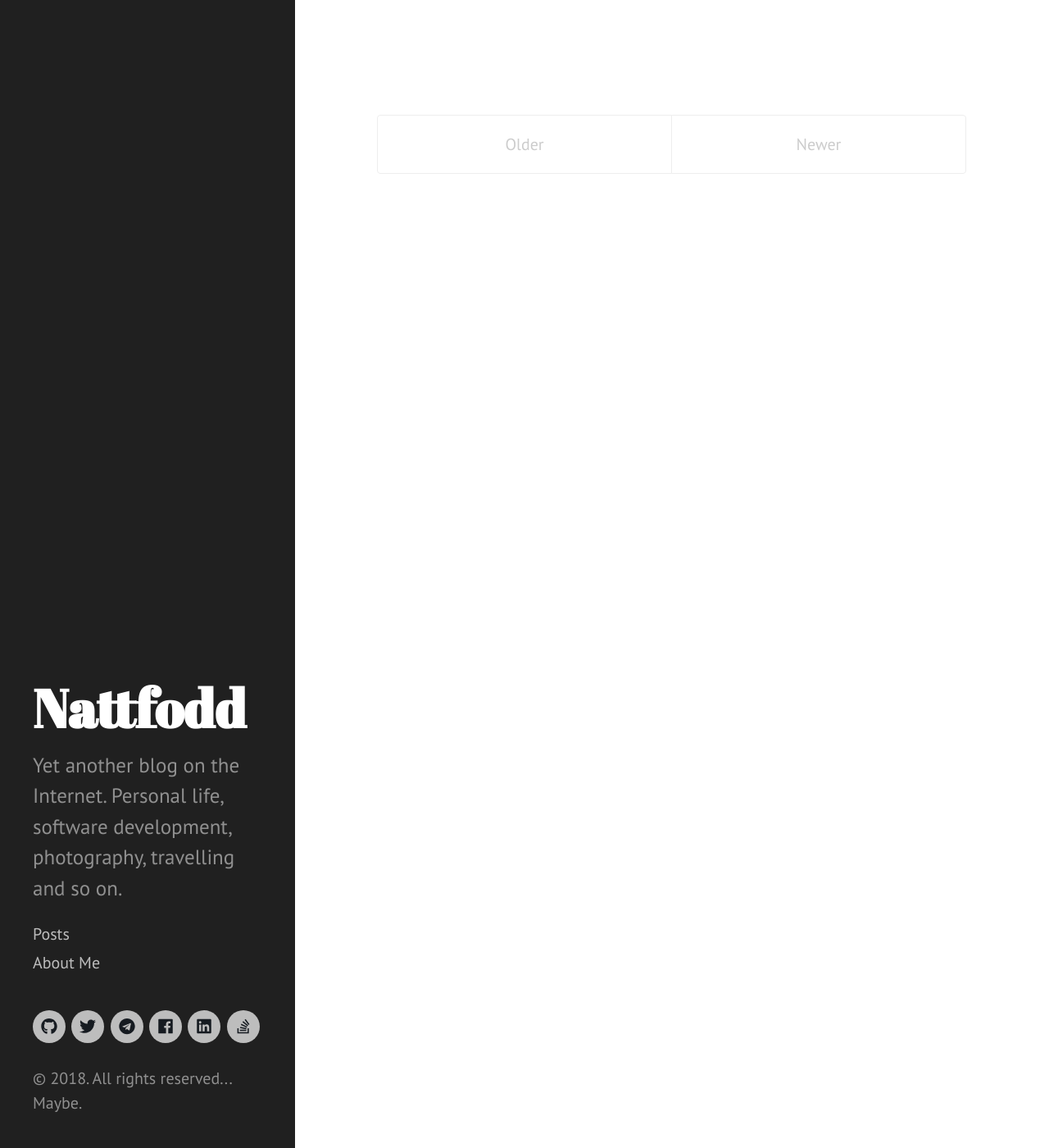
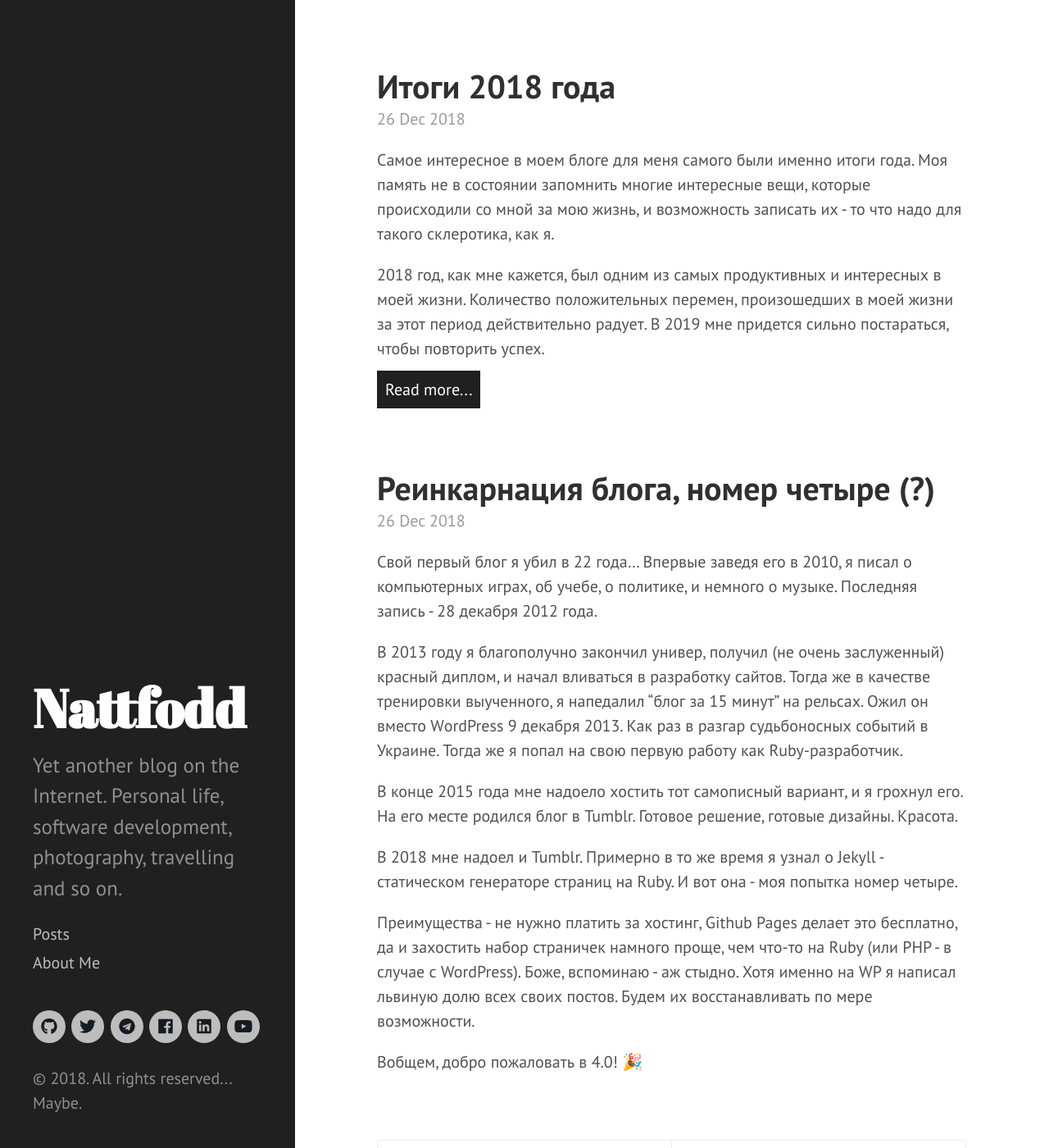
Before and after one commit to nattfodd/life, a Jekyll site: the page built from index.html, in a window 1280 px wide and 1400 px high. Shown: the whole window at 82% size. Built offline with Jekyll 4.4.1, drawn with Linux system fonts in a browser that asks for light colours; nearby versions of some CDN libraries; Markdown is read by kramdown in place of the engine named in the settings; the list of posts is cut into pages by our own code.

Commit message:
Couple of posts

```diff
--- a/_config.yml
+++ b/_config.yml
@@ -16,7 +16,10 @@ author:
   name:           'Aleksey Kuznietsov'
   url:            https://twitter.com/nattf0dd
 
-paginate:         10
+paginate:          10
+
+excerpt:           'Read more...'
+excerpt_separator: <!--more-->
 
 # Custom vars
 social:
@@ -27,3 +30,4 @@ social:
   linkedin:         https://www.linkedin.com/in/oleksii-kuznietsov-42655487/
   telegram:         https://telegram.me/nattf0dd
   cv:               https://docs.google.com/document/d/1HOAfsZZ5_wCHcCxRnaZPuxT571eIPcjKmB1y34tMkZU
+  youtube:          https://www.youtube.com/channel/UC_u_udKTu0vjncd8N3VPT-w?view_as=subscriber
--- a/_includes/sidebar.html
+++ b/_includes/sidebar.html
@@ -43,7 +43,7 @@
           <a href="{{ site.social.linkedin }}" target='_blank' class="socials-item-link"><i class="fab fa-linkedin"></i></a>
         </li>
         <li class="socials-item">
-          <a href="{{ site.social.stackoverflow }}" target='_blank' class="socials-item-link"><i class="fab fa-stack-overflow"></i></a>
+          <a href="{{ site.social.youtube }}" target='_blank' class="socials-item-link"><i class="fab fa-youtube"></i></a>
         </li>
       </ul>
     </nav>
--- /dev/null
+++ b/_posts/2018-12-26-revival.md
@@ -0,0 +1,16 @@
+---
+layout: page
+title: Реинкарнация блога, номер четыре (?)
+---
+
+Свой первый блог я убил в 22 года... Впервые заведя его в 2010, я писал о компьютерных играх, об учебе, о политике, и немного о музыке. Последняя запись - 28 декабря 2012 года.
+
+В 2013 году я благополучно закончил универ, получил (не очень заслуженный) красный диплом, и начал вливаться в разработку сайтов. Тогда же в качестве тренировки выученного, я напедалил "блог за 15 минут" на рельсах. Ожил он вместо WоrdPrеss 9 декабря 2013. Как раз в разгар судьбоносных событий в Украине. Тогда же я попал на свою первую работу как Ruby-разработчик.
+
+В конце 2015 года мне надоело хостить тот самописный вариант, и я грохнул его. На его месте родился блог в Tumblr. Готовое решение, готовые дизайны. Красота.
+
+В 2018 мне надоел и Tumblr. Примерно в то же время я узнал о Jekyll - статическом генераторе страниц на Ruby. И вот она - моя попытка номер четыре.
+
+Преимущества - не нужно платить за хостинг, Github Pages делает это бесплатно, да и захостить набор страничек намного проще, чем что-то на Ruby (или PHP - в случае с WordPress). Боже, вспоминаю - аж стыдно. Хотя именно на WP я написал львиную долю всех своих постов. Будем их восстанавливать по мере возможности.
+
+Вобщем, добро пожаловать в 4.0! 🎉
--- /dev/null
+++ b/_posts/2018-12-26-year-summary.md
@@ -0,0 +1,87 @@
+---
+layout: page
+title: Итоги 2018 года
+---
+
+Самое интересное в моем блоге для меня самого были именно итоги года. Моя память не в состоянии запомнить многие интересные вещи, которые происходили со мной за мою жизнь, и возможность записать их - то что надо для такого склеротика, как я.
+
+2018 год, как мне кажется, был одним из самых продуктивных и интересных в моей жизни. Количество положительных перемен, произошедших в моей жизни за этот период действительно радует. В 2019 мне придется сильно постараться, чтобы повторить успех.
+
+<!--more-->
+
+## Чем можно гордиться:
+
+### Фриланс
+
+Я начал карьеру на фрилансе, что позволило мне получить дополнительный опыт и неплохо подзаработать. Мое первое знакомство с фрилансом (Upwork) состоялось в начале 2016 года, когда я за смешные 6.25$ в час делал довольно интересный проект. Спустя пару месяцев заказчик куда-то пропал, и мой интерес к фрилансу подостыл.
+
+Придя в Х1, некоторое время в моей команде налаживались процессы, и все это время мне не хватало нагрузки. Я решил дать фрилансу второй шанс. В итоге я познакомился с первым клиентом, индусом. Ему нужно было немного отрефакторить его существующий проект на `Sinatra` и `DataMapper`. В сопроводительном письме я несколько приукрасил свои познания в обеих библиотеках, хотя на поверку все оказалось довольно легко. И мы продолжили сотрудничество, и продолжаем его по сей день уже в рамках нового проекта.
+
+Затем был американец, заплативший "изи-мани" за то, что я переписал существующую библиотечку с Go на Ruby. Работы было на пару часов, он остался очень доволен получившимся гемом, и мы так же продолжили успешное сотрудничество. Его проект - стартап, с соответствующим качеством кода и требованиями к срокам. Пришлось наступить себе на горло в попытках сделать хорошо. Опыт того, что бизнес - все, а код - ничто, успешно усвоен.
+
+Третим стал китаец из Гонконга. Все его проекты лежат в OpenSource. С ним у меня самый высокий рейт, но и задания у него одно сложнее другого. За последнее я до сих пор не могу с силами взяться.
+
+Резюмируюя:
+
+  * Попробовал несколько новых технологий
+  * 3 активных клиента, и еще несколько разовых заданий
+  * 3+ разных проекта
+  * Максимальный рейт - 30$ в час
+
+### Здоровье
+
+За прошедший год я немного поправил свое здоровье. Началось все с Димона - он уговорил меня взять абонемент в Тетру ради бани. И 2-3 раза в месяц мы ходим туда. Эффект от бани довольно ощутимый. Я перестал постоянно мерзнуть, и общее самочувствие на фоне моего постоянно воспаленного горла улучшилось.
+
+Затем, в офис Х1 ходит замечательный массажист Миша Воронин. С его "легкой" руки я не только стал меньше жаловаться на спину, но и начал заниматься на турнике. Я ни разу в жизни не делал брусья, а подтягивания ограничивались парой раз когда-то в далеком детстве. За полгода жму брусья больше 10 раз, и подтягиваюсь 7-8. Кому-то покажется ерундой, но для меня это большое дело.
+
+Летом, послушав лекцию Аси Казанцевой "Как спорт влияет на мозг", я вдохновился бегать - благо, на улице было лето и тепло. Поставил пару собственных рекордов. Как похолодало - забил, очень хочу вернуться к бегу. Мне понравилось 🙂
+
+### Путешествия
+
+По моим меркам, я неплохо попутешествовал. В мае МАУ открыли прямой рейс Харьков - Милан, и мы взяли билеты на него. 4 дня выходных на майские, северная Италия на поезде, новая камера, куча фоток и влог - я подсел на это дело.
+
+Летом я съездил в Одессу на RubyMeditation, в первую очередь чтобы побывать в новом городе.
+
+Затем был отпуск и путешествие по Бельгии и Нидерландам. Привезли оттуда много впечатлений и видосиков.
+
+И бонусом зашла командировка от моего проекта в Берлин на неделю. Хоть я почти ничего не успел там посмотреть - все таки на работу ездили, галочку напротив еще одной страны и города можно поставить.
+
+Итого:
+
+  * 4 новых страны: Италия, Бельгия, Нидерланды, Германия
+  * 13 новых городов: Бергамо, Милан, Верона, Венеция, Одесса, Брюссель, Брюгге, Антверпен, Делфт, Амстердам, Роттердам и Гаага
+
+### Мой первый раз
+
+Было много вещей, которые я делал первый раз в своей жизни.
+
+В частности, я впервые побывал на свадьбе - у своих друзей Саши и Иры. Да еще и свидетелем - большое вам спасибо за доверие! 🍺
+
+Новая камера (Sony A6000) и путешествия сподвигли меня снимать влоги, и теперь на моем [канале на YouTube](https://www.youtube.com/channel/UC_u_udKTu0vjncd8N3VPT-w?view_as=subscriber) их около 10 штук. Подписывайся, ставь лайки, вот это все!
+
+Никогда раньше я не играл в боулинг, а тут как прорвало. И летом Х1 в честь своего дня рождения отвез своих сотрудников поиграть в гольф.
+
+Позже мы так же компанией спавлялись на байдарках, пусть и в довольно лайтовом варианте, но тем не менее.
+
+И в первые разы можно так же засчитать первую командировку вообще, и за границу в частности. Очень интересный опыт.
+
+### Задокументированные достижения
+
+Я прошел очередной уровень английского языка и теперь у меня дома лежит сертификат об уровне B2. Растем дальше.
+К нему добавился еще сертификат от Красного Креста о прохождении инструктажа по первой помощи. Надеюсь, не пригодится, по знания полезные.
+
+### Прочее
+
+Посетил 10 конференций и митапов. Неплохо, но можно больше!
+
+### Что не очень хорошо
+
+* Возраст берет свое, неожиданно для меня облысели виски 😱
+* Несмотря на попытки заниматься спортом, задница все еще толстая, и нет нет да приходится втягивать живот ☹️
+* Капиталка двигателя в машине обошлась в копеечку, да еще и 2 месяца я ждал окончания ремонта 💰🚗
+
+# Итоги
+
+Не в последнюю очередь все упомянутые выше вещи стали возможны благодаря тому, что я составил грубый план на год в его самом начале. Так было проще выставлять приоритеты и следовать цели. Так же я продолжаю радоваться тому, что я попал в X1 - условия для роста тебя, как человека, ценности и люди вокруг - все это очень вдохновляет.
+
+До встречи в новом 2019 году!
--- a/index.html
+++ b/index.html
@@ -14,7 +14,12 @@ title: Home
 
     <span class="post-date">{{ post.date | date_to_string }}</span>
 
-    {{ post.content }}
+    {% if post.excerpt != post.content %}
+      {{ post.excerpt }}
+      <a href="{{ post.url }}" class="read-more-link">Read more...</a>
+    {% else %}
+      {{ post.content }}
+    {% endif %}
   </div>
   {% endfor %}
 </div>
--- a/public/css/custom.css
+++ b/public/css/custom.css
@@ -1,3 +1,5 @@
+/* Social Network links */
+
 @media only screen and (min-width:768px) {
   .socials {
     margin: ;
@@ -79,6 +81,19 @@
   color: #fff
 }
 
+/* */
+
+a.read-more-link {
+  padding: 0.5rem;
+  color: #FFFFFF;
+  background-color: #202020;
+}
+
+a.read-more-link:hover {
+  text-decoration: none;
+  background-color: #ABB7B7;
+}
+
 /* Overriding classes */
 
 a.sidebar-nav-item {
```
